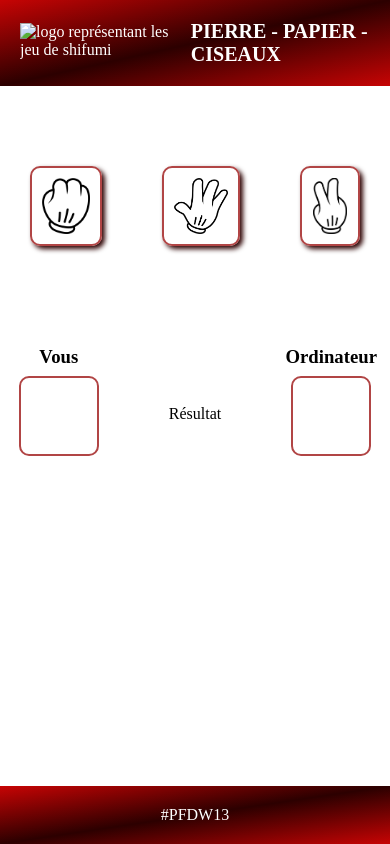
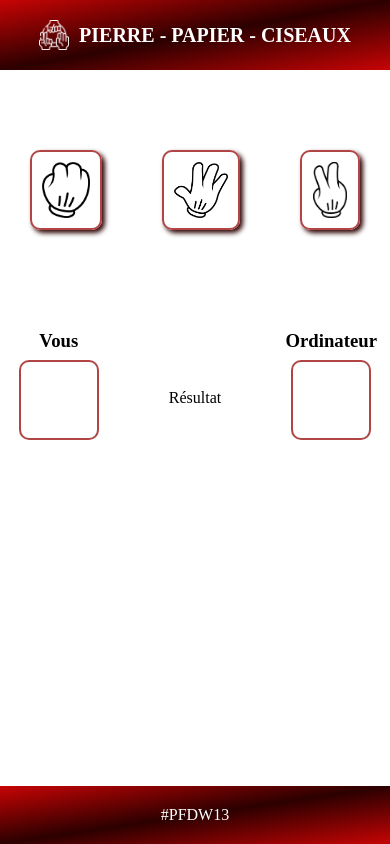
Before and after one commit to Piero13/P12_rock_paper_scisors, a website: page index.html in a window 390 px wide. Drawn offline with Linux system fonts and the light colour scheme.

Commit message:
correction style logo

```diff
--- a/sass/main.scss
+++ b/sass/main.scss
@@ -49,8 +49,8 @@ h1 {
     color: #fff;
 
     &__logo {
-        height: 40px;
-        margin-right: 10px;
+        height: 50px;
+        margin-right: 20px;
     }
 }
 
@@ -121,6 +121,13 @@ h1 {
         font-size: 20px;
     }
 
+    .header {
+        &__logo {
+            height: 30px;
+            margin-right: 10px;
+        }
+    }
+
     .card {
         width: 80px;
         height: 80px;
```
Also changed, not shown: assets/logo.png (added), sass/main.css, 1 other file.
